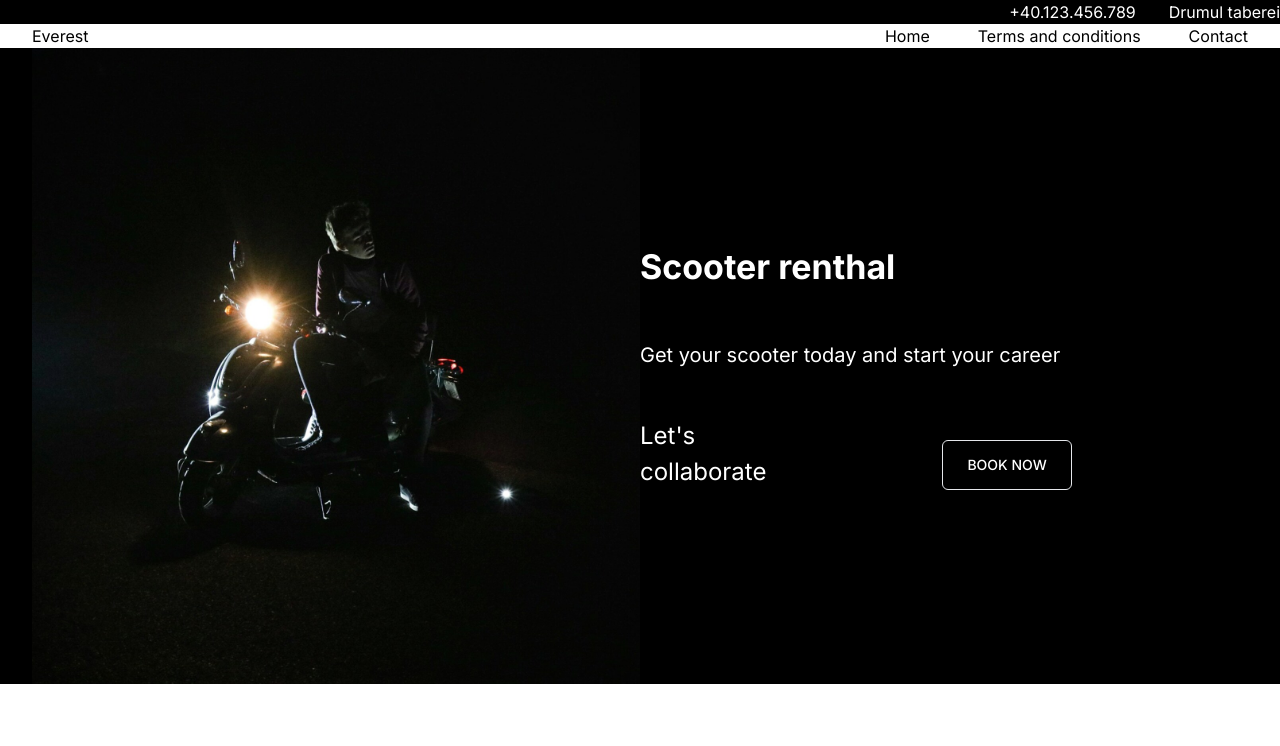
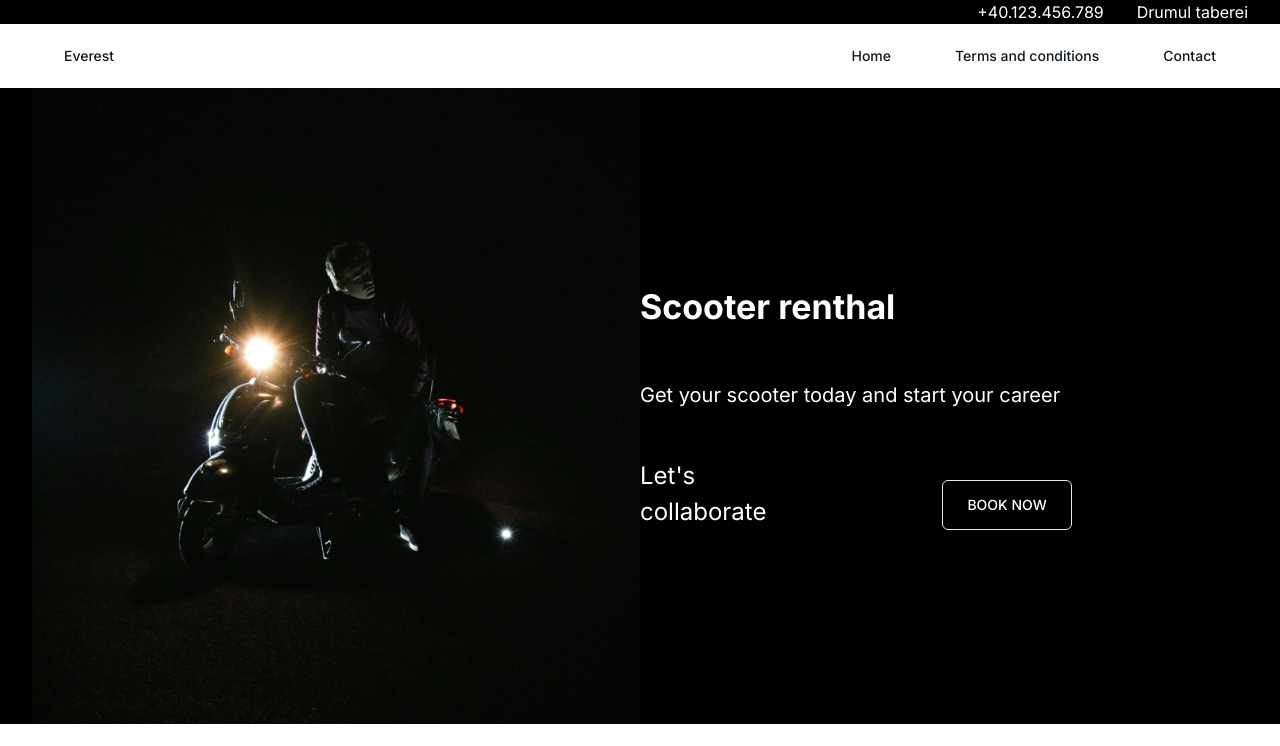
Before and after one commit to GeorgeIonita1/Scooter_Renthal, a Next.js app: page /en in a window 1280 px wide. Shown: the top 746 px of the page. Built offline with nearby package versions, Linux system fonts and the light colour scheme.

Commit message:
Minor styling improvements header and hero

```diff
--- a/components/Banner/HeroBanner.tsx
+++ b/components/Banner/HeroBanner.tsx
@@ -4,14 +4,14 @@ import { Button } from "../ui/button";
 export default function HeroBanner() {
     return (
         <div className="bg-black">
-            <div className="container grid grid-cols-2">
+            <div className="container grid md:grid-cols-2">
                 <div className="">
                     <Image alt="Person on scooter" src='/hero_scooter.jpg' width={1400} height={700} />
                 </div>
                 <div className="text-white flex flex-col justify-center gap-12">
                     <h1>Scooter renthal</h1>
                     <h4>Get your scooter today and start your career</h4>
-                    <div className="flex items-end gap-[11rem]">
+                    <div className="flex items-end max-lg:justify-between lg:gap-[11rem]">
                         <h3>Let's<br /> collaborate</h3>
                         <Button variant='outline' className="bg-black p-6">BOOK NOW</Button>
                     </div>
--- a/components/header/Header.tsx
+++ b/components/header/Header.tsx
@@ -1,22 +1,27 @@
 import Link from "next/link";
 import { Separator } from "../ui/separator";
 import { Sheet, SheetClose, SheetContent, SheetTrigger } from "../ui/sheet";
+import { Button } from "../ui/button";
 
 export default function Header() {
     return (
         <header>
-            <div className="max-sm:hidden flex justify-end gap-4 bg-black text-white">
-                <div>+40.123.456.789</div>
-                <Separator orientation="vertical" className="h-full" />
-                <div>Drumul taberei</div>
+            <div className="max-sm:hidden bg-black text-white">
+                <div className="container flex justify-end gap-4">
+                    <div>+40.123.456.789</div>
+                    <Separator orientation="vertical" className="h-full" />
+                    <div>Drumul taberei</div>
+                </div>
             </div>
             <div className="container flex justify-between">
-                <Link href='/'>Everest</Link>
+                <Button className="p-8" variant='link'>
+                    <Link href='/'>Everest</Link>
+                </Button>
                 <nav className="max-sm:hidden">
-                    <ul className="flex gap-12">
-                        <li><Link href='/'>Home</Link></li>
-                        <li><Link href='/'>Terms and conditions</Link></li>
-                        <li><Link href='/'>Contact</Link></li>
+                    <ul className="flex">
+                        <li><Button className="p-8" variant='link'><Link href='/'>Home</Link></Button></li>
+                        <li><Button className="p-8" variant='link'><Link href='/'>Terms and conditions</Link></Button></li>
+                        <li><Button className="p-8" variant='link'><Link href='/'>Contact</Link></Button></li>
                     </ul>
                 </nav>
                 <div className="sm:hidden">
```
